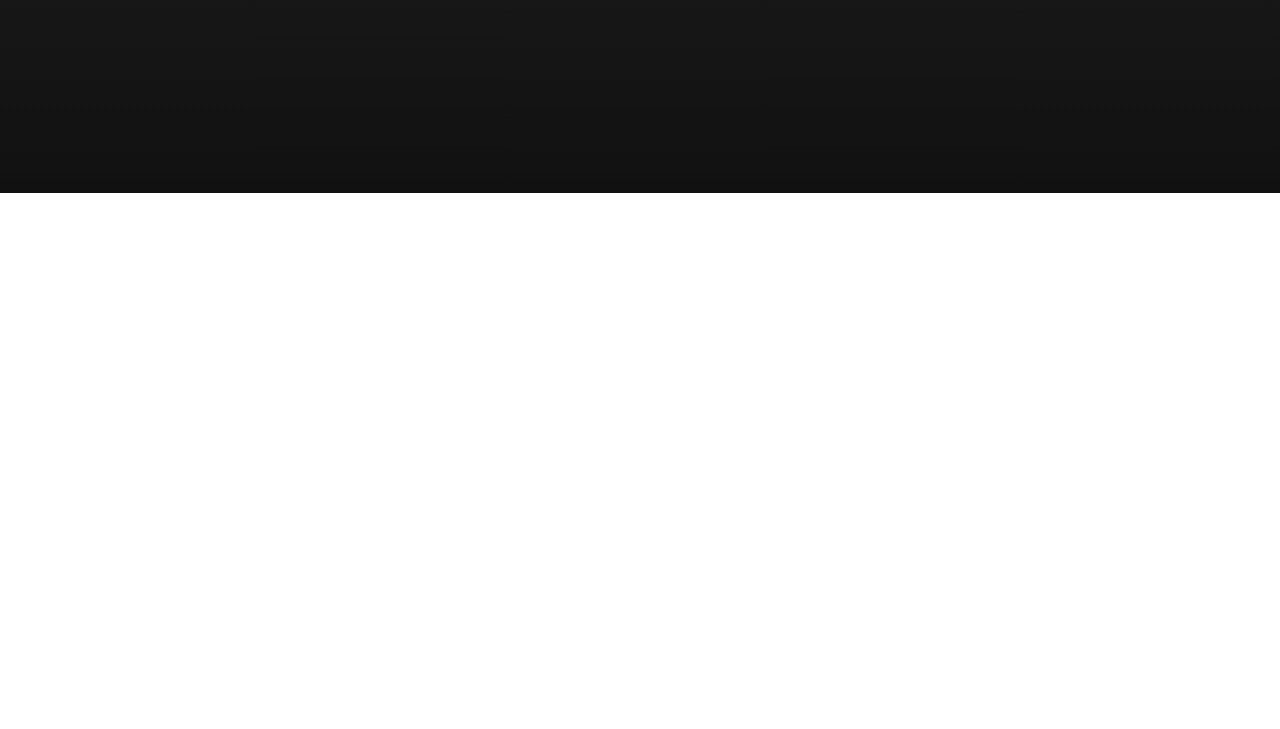
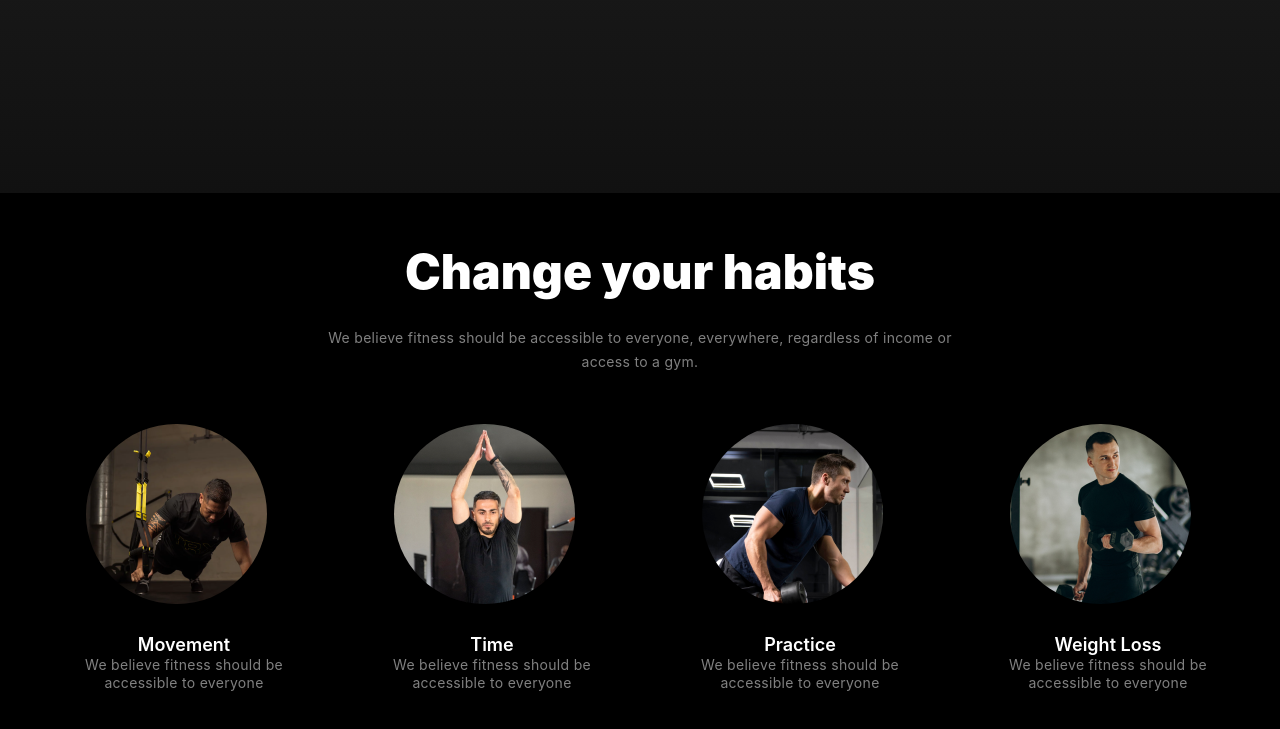
Before and after one commit to ironbat106/fitness, a plain HTML site: page index.html in a window 1280 px wide. Shown: the part 607-1336 px from the top of the page. Before the commit the page ends 800 px from the top, so only its background shows below. Drawn offline with Linux system fonts and the light colour scheme.

Commit message:
change your habits done

```diff
--- a/index.html
+++ b/index.html
@@ -54,7 +54,48 @@
     </div>
 
     <main>
+        <section>
+            <div class="c-h-con">
+                <div class="c-h-text">
+                    <h2 class="Font-Fam c-h-h2">Change your habits</h2>
+                    <p class="c-h-p">We believe fitness should be accessible to everyone, everywhere, regardless of income or <br> access to a gym.</p>
+                </div>
+                <div class="exer-con">
+                    <div class="exer-card display-flex">
+                        <img class="exer-img exer-icon" src="images/image 3.png" alt="">
+                        <div>
+                            <h4 class="exer-num Font-Fam">Movement</h4>
+                            <h5 class="exer-name Font-Fam">We believe fitness should be <br> accessible to everyone</h5>
+                        </div>
+                    </div>
+                    <div class="exer-card display-flex">
+                        <img class="exer-img exer-icon" src="images/image 2.png" alt="">
+                        <div>
+                            <h4 class="exer-num Font-Fam">Time</h4>
+                            <h5 class="exer-name Font-Fam">We believe fitness should be <br> accessible to everyone</h5>
+                        </div>
+                    </div>
+                    <div class="exer-card display-flex">
+                        <img class="exer-img exer-icon" src="images/image 4.png" alt="">
+                        <div>
+                            <h4 class="exer-num Font-Fam">Practice</h4>
+                            <h5 class="exer-name Font-Fam">We believe fitness should be <br> accessible to everyone</h5>
+                        </div>
+                    </div>
+                    <div class="exer-card display-flex">
+                        <img class="exer-img exer-icon" src="images/image 5.png" alt="">
+                        <div>
+                            <h4 class="exer-num Font-Fam">Weight Loss</h4>
+                            <h5 class="exer-name Font-Fam">We believe fitness should be <br> accessible to everyone</h5>
+                        </div>
+                    </div>
+                </div>
+            </div>
+        </section>
 
+        <section>
+
+        </section>
     </main>
 </body>
 </html>
--- a/style.css
+++ b/style.css
@@ -267,3 +267,94 @@ header p
 {
     font-family: 'Inter', sans-serif;
 }
+
+.c-h-con
+{
+    background-color: #000;
+    width: 100%;
+    padding-top: 50px;
+    height: 100vh;
+    box-sizing: border-box;
+}
+
+.c-h-h2
+{
+    margin-top: 0;
+    color: rgb(255, 255, 255);
+    font-family: 'Inter',sans-serif;
+    font-size: 48px;
+    font-weight: 900;
+    line-height: 120%;
+    letter-spacing: 0%;
+    text-align: center;
+}
+
+.c-h-p
+{
+    color: rgba(255,255,255,0.5);
+    font-family: 'Inter';
+    font-size: 14px;
+    font-weight: 400;
+    line-height: 24px;
+    letter-spacing: 0.3px;
+    margin-top: 2%;
+    text-align: center;
+}
+
+.exer-num
+{
+    color: rgb(255, 255, 255);
+    font-family: Inter;
+    font-size: 18px;
+    font-weight: 600;
+    line-height: 120%;
+    letter-spacing: 0%;
+    text-align: center;
+    margin-top: 30px;
+}
+.exer-name
+{
+    color: rgba(255, 255, 255, 0.5);
+    font-family: Inter;
+    font-size: 14px;
+    font-weight: 400;
+    line-height: 18px;
+    letter-spacing: 0.3px;
+    text-align: center;
+}
+.exer-card
+{
+    width: 240px;
+    height: 240px;
+    border-radius: 8px;
+    display: flex;
+    flex-direction: column;
+    align-items: center;
+    justify-content: center;
+    text-align: center;
+}
+
+.exer-img
+{
+    border-radius: 100px;
+    -webkit-border-radius: 100px;
+    -moz-border-radius: 100px;
+    -ms-border-radius: 100px;
+    -o-border-radius: 100px;
+}
+.exer-con
+{
+    margin-top: 5%;
+    display: grid;
+    grid-template-columns: repeat(4, 1fr);
+    align-items: center;
+    justify-content: center;
+    gap: 16px;
+    margin-left: 5%;
+
+}
+
+.exer-icon
+{
+    margin-right: 16px;
+}
```
